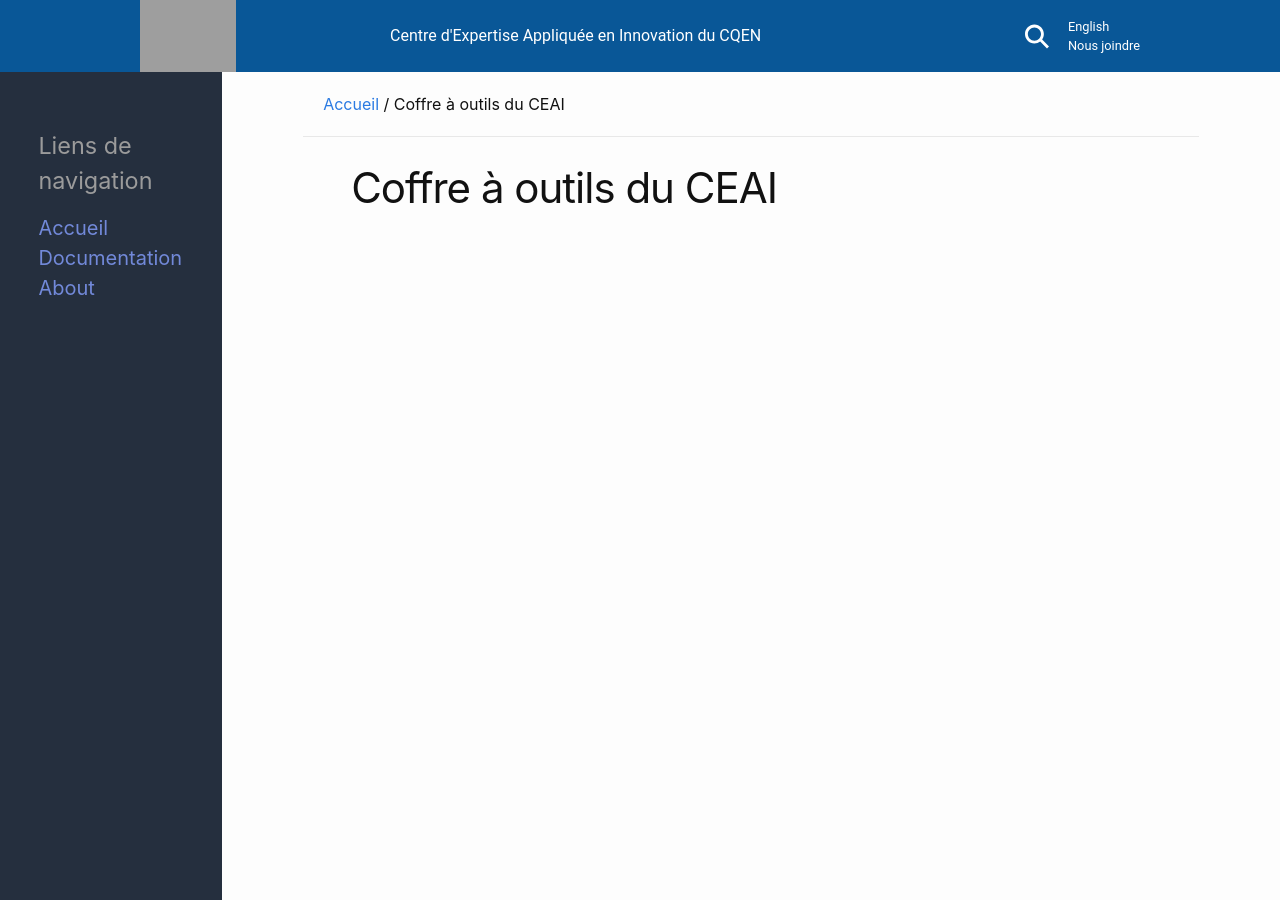
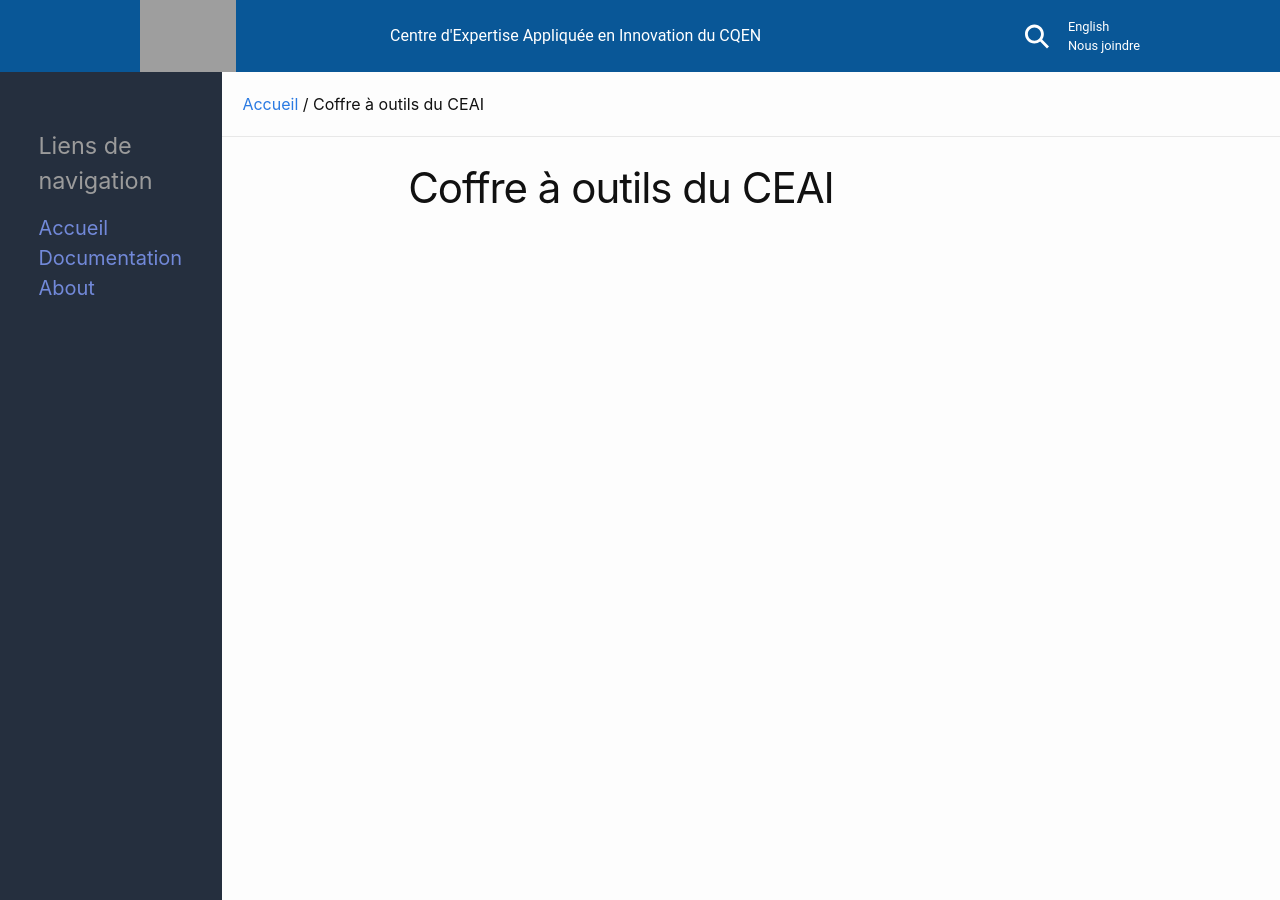
Before and after one commit to PierreJiji/CI-test, a Jekyll site: the page built from _pages/coffre-a-outils.markdown, in a window 1280 px wide and 900 px high. Built offline with Jekyll 4.4.1, drawn with Linux system fonts in a browser that asks for light colours; grey boxes are pictures that could not be loaded.

Commit message:
petit fix css pagination

```diff
--- a/_sass/minima/_base.scss
+++ b/_sass/minima/_base.scss
@@ -181,8 +181,8 @@ pre {
 .wrapper {
   max-width: -webkit-calc(#{$content-width});
   max-width:         calc(#{$content-width});
-  margin-right: auto;
-  margin-left: auto;
+  margin-right: 10%;
+  margin-left: 10%;
   @extend %clearfix;
 
   @include media-query($on-laptop) {
--- a/_sass/minima/_layout.scss
+++ b/_sass/minima/_layout.scss
@@ -42,9 +42,13 @@ $home-icon-color:#0957979c;
 }
 
 .page-container {
-  margin-left:auto;
-  margin-right:auto;
-  width:70%;
+  width:100%;
+}
+
+.post {
+  width:100%;
+  margin-left: 10%;
+  margin-right: 10%;
   @media screen and (max-width: $desktop) {
     width: 90%;
   }
```
